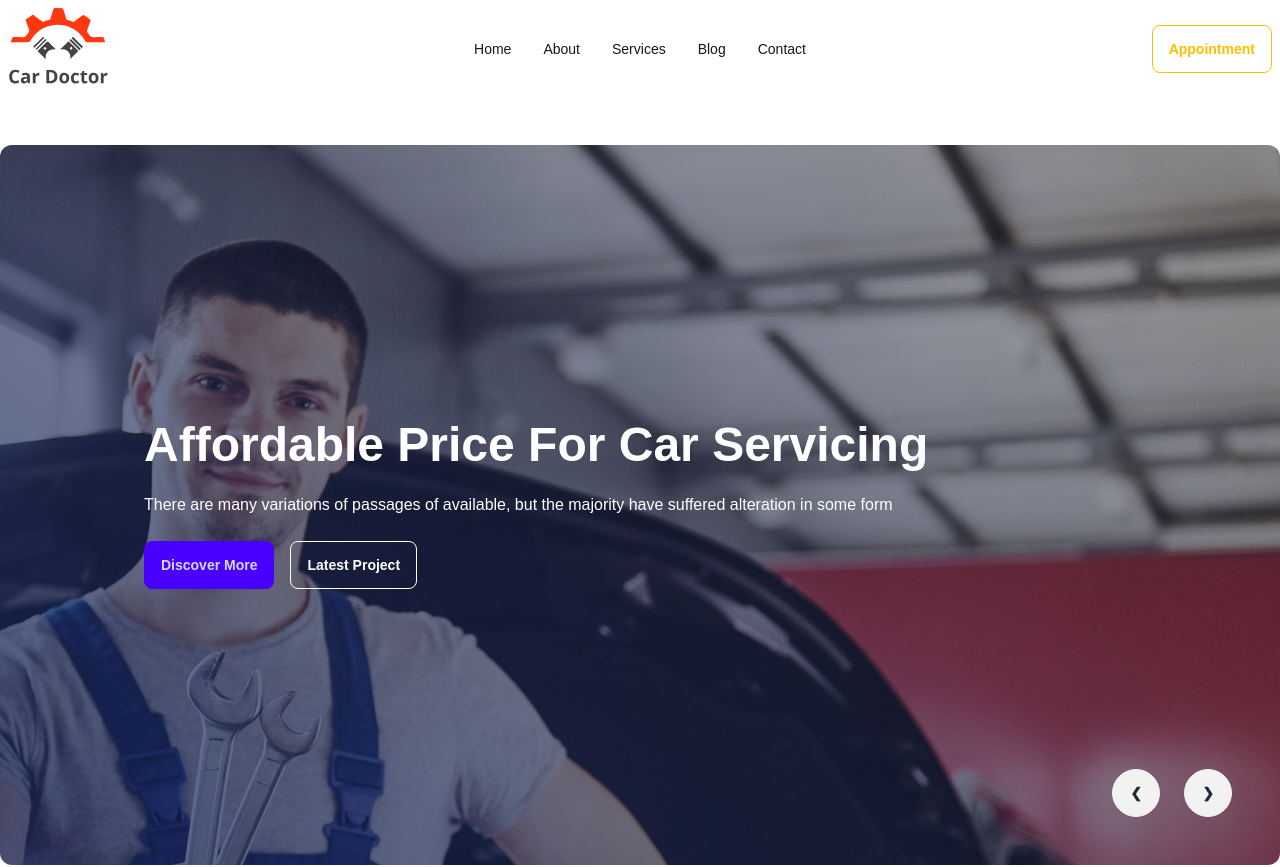
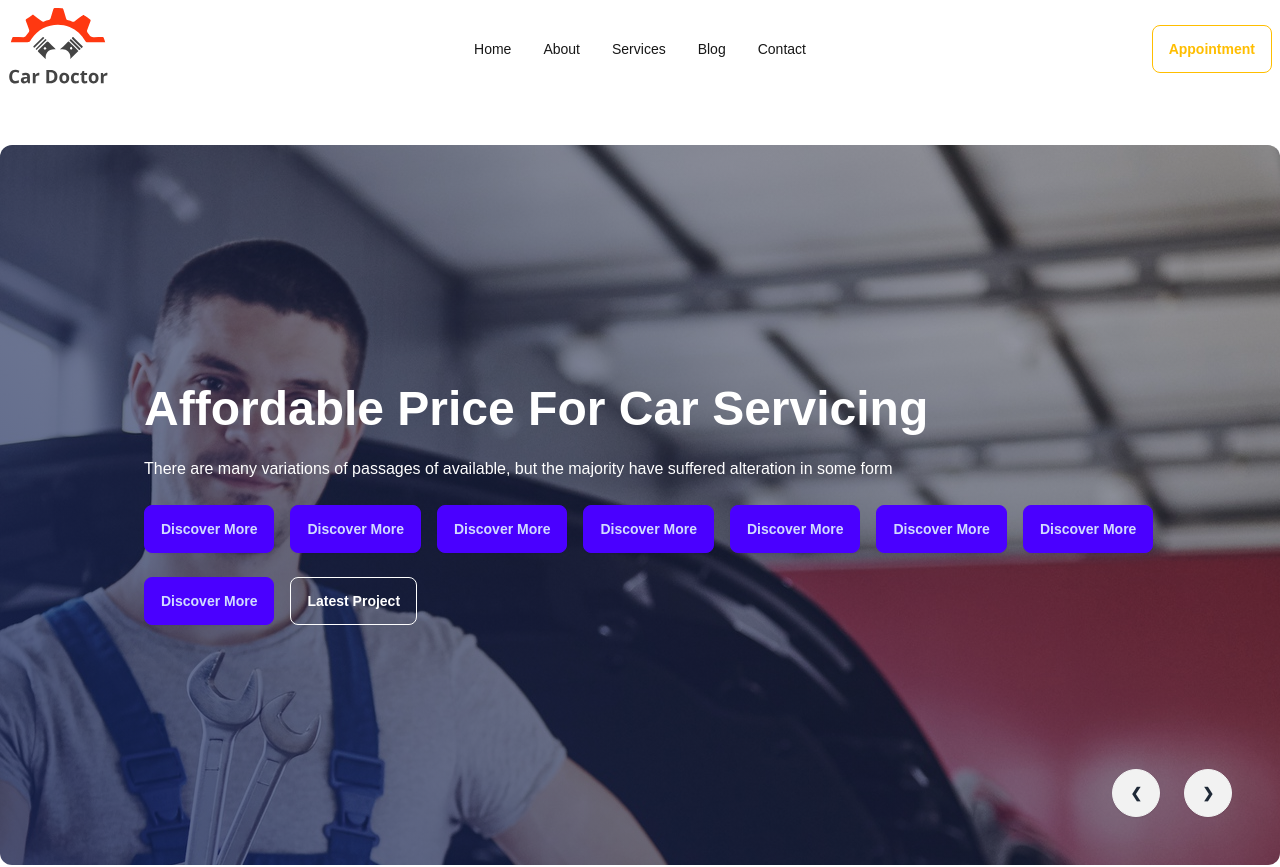
Before and after one commit to Ratan-code-SR/Next-hero, a Next.js app: page / in a window 1280 px wide. Shown: the top 867 px of the page. Built offline with nearby package versions, Linux system fonts and the light colour scheme.

Commit message:
banner section has been updated

```diff
--- a/src/components/Homepage/Banner.jsx
+++ b/src/components/Homepage/Banner.jsx
@@ -17,6 +17,13 @@ const Banner = () => {
               <div className="space-y-6">
               <h1 className="text-5xl font-bold">{banner.title}</h1>
               <p>{banner.description}</p>
+              <button className="btn btn-primary mr-4">Discover More</button>
+              <button className="btn btn-primary mr-4">Discover More</button>
+              <button className="btn btn-primary mr-4">Discover More</button>
+              <button className="btn btn-primary mr-4">Discover More</button>
+              <button className="btn btn-primary mr-4">Discover More</button>
+              <button className="btn btn-primary mr-4">Discover More</button>
+              <button className="btn btn-primary mr-4">Discover More</button>
               <button className="btn btn-primary mr-4">Discover More</button>
               <button className="btn btn-outline text-white">Latest Project</button>
               </div>
```
